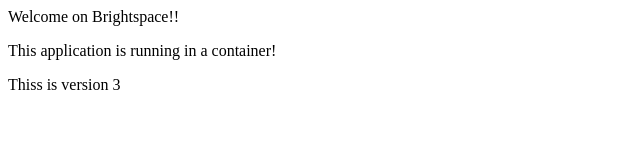
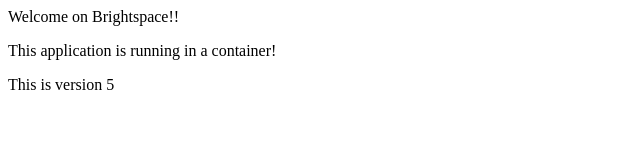
Before and after one commit to Theolansink/WelcomeBrightspace, a plain HTML site: page index.html in a window 1280 px wide. Shown: the full height of the page, 0-640 px from the left. Drawn offline with Linux system fonts and the light colour scheme.

Commit message:
version5

```diff
--- a/index.html
+++ b/index.html
@@ -3,6 +3,6 @@
         <p>Welcome on Brightspace!!</p>
         <p> This application is running in a container!
         </p>
-        <p> Thiss is version 3</p>
+        <p> This is version 5</p>
     </BODY>
 </HTML>
```
